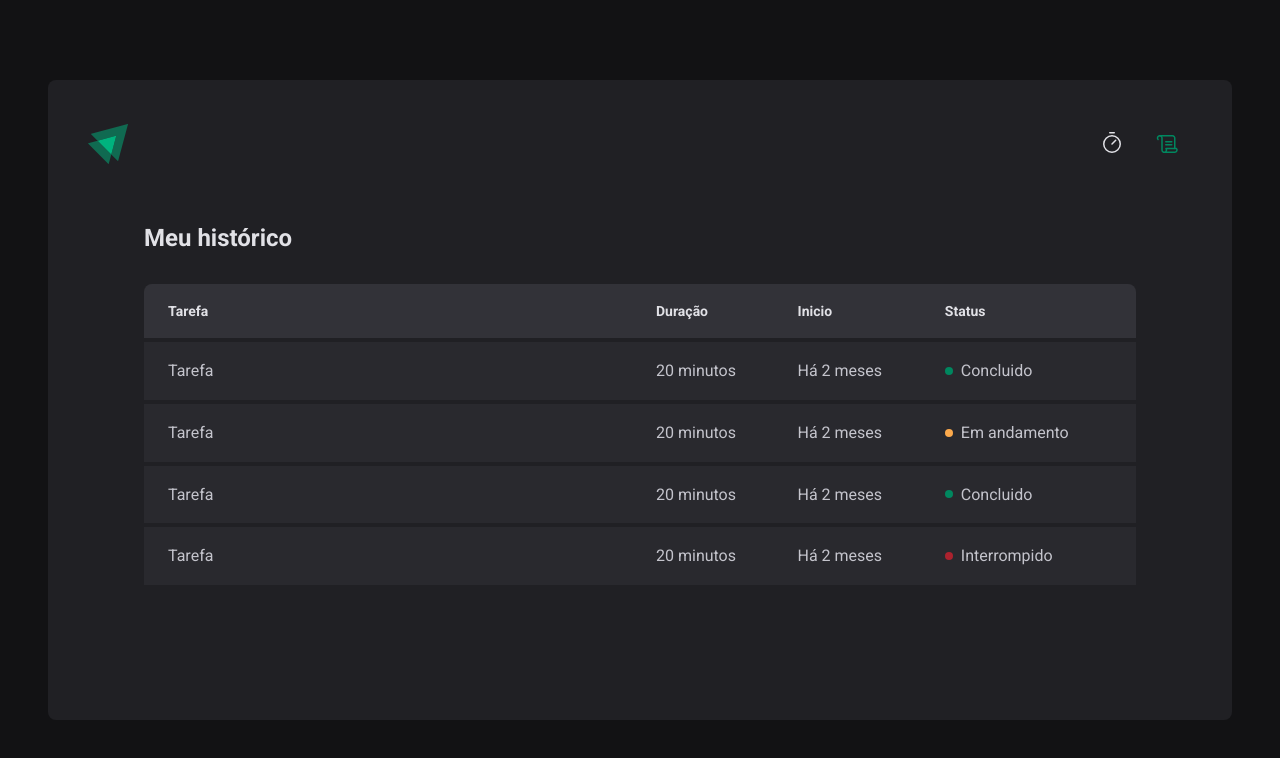
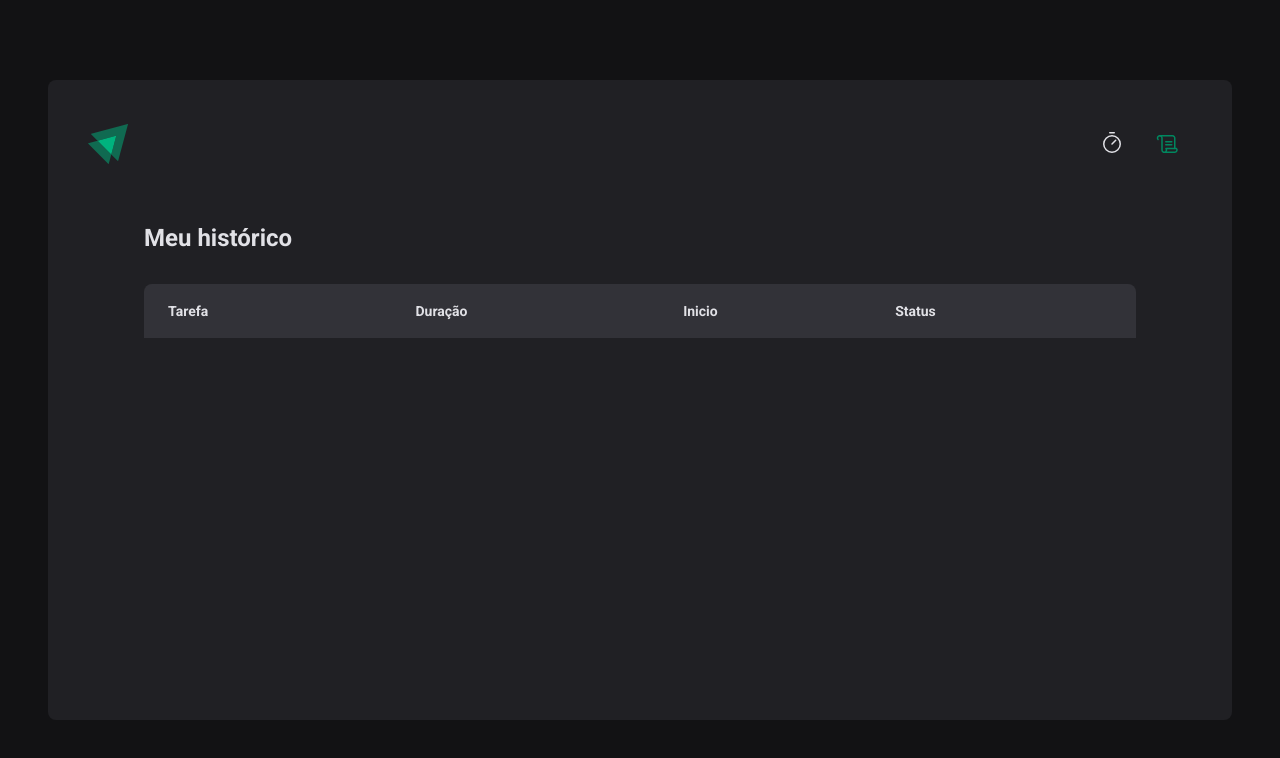
Before and after one commit to ahaavila/02-timer, a React (Vite) app: page /history in a window 1280 px wide. Shown: the top 758 px of the page. Built offline with nearby package versions, Linux system fonts and the light colour scheme.

Commit message:
feat: add useReducer

```diff
--- a/src/App.tsx
+++ b/src/App.tsx
@@ -2,7 +2,7 @@ import { ThemeProvider } from 'styled-components'
 import { BrowserRouter } from 'react-router-dom'
 
 import { Router } from './Router'
-
+import { CyclesContextProvider } from './contexts/CyclesContext'
 import { defaultTheme } from './styles/themes/default'
 import { GlobalStyle } from './styles/global'
 
@@ -10,7 +10,9 @@ export function App() {
   return (
     <ThemeProvider theme={defaultTheme}>
       <BrowserRouter>
-        <Router />
+        <CyclesContextProvider>
+          <Router />
+        </CyclesContextProvider>
       </BrowserRouter>
       <GlobalStyle />
     </ThemeProvider>
--- /dev/null
+++ b/src/contexts/CyclesContext.tsx
@@ -0,0 +1,98 @@
+import { ReactNode, createContext, useState, useReducer } from 'react'
+
+import { Cycle, cyclesReducer } from '../reducers/cycles'
+
+interface CreateCycleData {
+  task: string
+  minutesAmount: number
+}
+
+interface CyclesContextType {
+  cycles: Cycle[]
+  activeCycle: Cycle | undefined
+  activeCycleId: string | null
+  amountSecondsPassed: number
+  markCurrentCycleAsFinished: () => void
+  setSecondsPassed: (seconds: number) => void
+  createNewCycle: (data: CreateCycleData) => void
+  interruptCycle: () => void
+}
+
+export const CyclesContext = createContext({} as CyclesContextType)
+
+interface CyclesContextProviderProps {
+  children: ReactNode
+}
+
+export function CyclesContextProvider({
+  children,
+}: CyclesContextProviderProps) {
+  const [cyclesState, dispatch] = useReducer(cyclesReducer, {
+    cycles: [],
+    activeCycleId: null,
+  })
+
+  const [amountSecondsPassed, setAmountSecondsPassed] = useState(0)
+
+  const { cycles, activeCycleId } = cyclesState
+
+  const activeCycle = cycles.find((cycle) => cycle.id === activeCycleId)
+
+  function setSecondsPassed(seconds: number) {
+    setAmountSecondsPassed(seconds)
+  }
+
+  function markCurrentCycleAsFinished() {
+    dispatch({
+      type: 'MARK_CURRENT_CYCLE_AS_FINISHED',
+      payload: {
+        activeCycleId,
+      },
+    })
+  }
+
+  function createNewCycle(data: CreateCycleData) {
+    const id = String(new Date().getTime())
+
+    const newCycle: Cycle = {
+      id,
+      task: data.task,
+      minutesAmount: data.minutesAmount,
+      startDate: new Date(),
+    }
+
+    dispatch({
+      type: 'ADD_NEW_CYCLE',
+      payload: {
+        newCycle,
+      },
+    })
+    setAmountSecondsPassed(0)
+  }
+
+  function interruptCycle() {
+    dispatch({
+      type: 'INTERRUPT_CURRENT_CYCLE',
+      payload: {
+        activeCycleId,
+      },
+    })
+  }
+
+  return (
+    <CyclesContext.Provider
+      value={{
+        cycles,
+        activeCycle,
+        activeCycleId,
+        markCurrentCycleAsFinished,
+        amountSecondsPassed,
+        setSecondsPassed,
+        createNewCycle,
+        interruptCycle,
+      }}
+    >
+      {children}
+    </CyclesContext.Provider>
+  )
+}
--- a/src/pages/History/index.tsx
+++ b/src/pages/History/index.tsx
@@ -1,6 +1,13 @@
+import { useContext } from 'react'
+import { formatDistanceToNow } from 'date-fns'
+import ptBR from 'date-fns/locale/pt-BR'
+
 import { HistoryContainer, HistoryList, Status } from './styles'
+import { CyclesContext } from '../../contexts/CyclesContext'
 
 export function History() {
+  const { cycles } = useContext(CyclesContext)
+
   return (
     <HistoryContainer>
       <h1>Meu histórico</h1>
@@ -16,38 +23,29 @@ export function History() {
             </tr>
           </thead>
           <tbody>
-            <tr>
-              <td>Tarefa</td>
-              <td>20 minutos</td>
-              <td>Há 2 meses</td>
-              <td>
-                <Status statusColor="green">Concluido</Status>
-              </td>
-            </tr>
-            <tr>
-              <td>Tarefa</td>
-              <td>20 minutos</td>
-              <td>Há 2 meses</td>
-              <td>
-                <Status statusColor="yellow">Em andamento</Status>
-              </td>
-            </tr>
-            <tr>
-              <td>Tarefa</td>
-              <td>20 minutos</td>
-              <td>Há 2 meses</td>
-              <td>
-                <Status statusColor="green">Concluido</Status>
-              </td>
-            </tr>
-            <tr>
-              <td>Tarefa</td>
-              <td>20 minutos</td>
-              <td>Há 2 meses</td>
-              <td>
-                <Status statusColor="red">Interrompido</Status>
-              </td>
-            </tr>
+            {cycles.map((cycle) => (
+              <tr key={cycle.id}>
+                <td>{cycle.task}</td>
+                <td>{cycle.minutesAmount} minutos</td>
+                <td>
+                  {formatDistanceToNow(cycle.startDate, {
+                    addSuffix: true,
+                    locale: ptBR,
+                  })}
+                </td>
+                <td>
+                  {cycle.finishedDate && (
+                    <Status statusColor="green">Concluido</Status>
+                  )}
+                  {cycle.interruptedDate && (
+                    <Status statusColor="red">Interrompido</Status>
+                  )}
+                  {!cycle.finishedDate && !cycle.interruptedDate && (
+                    <Status statusColor="yellow">Em andamento</Status>
+                  )}
+                </td>
+              </tr>
+            ))}
           </tbody>
         </table>
       </HistoryList>
--- a/src/pages/Home/components/Countdown/index.tsx
+++ b/src/pages/Home/components/Countdown/index.tsx
@@ -1,8 +1,9 @@
 import { useContext, useEffect } from 'react'
 import { differenceInSeconds } from 'date-fns'
 
-import { CyclesContext } from '../..'
 import { CountdownContainer, Separator } from './styles'
+
+import { CyclesContext } from '../../../../contexts/CyclesContext'
 
 export function Countdown() {
   const {
--- a/src/pages/Home/components/NewCycleForm/index.tsx
+++ b/src/pages/Home/components/NewCycleForm/index.tsx
@@ -1,8 +1,9 @@
 import { useContext } from 'react'
 import { useFormContext } from 'react-hook-form'
 
-import { CyclesContext } from '../..'
 import { FormContainer, MinutesAmountInput, TaskInput } from './styles'
+
+import { CyclesContext } from '../../../../contexts/CyclesContext'
 
 export function NewCycleForm() {
   const { activeCycle } = useContext(CyclesContext)
--- a/src/pages/Home/index.tsx
+++ b/src/pages/Home/index.tsx
@@ -2,24 +2,17 @@ import { HandPalm, Play } from 'phosphor-react'
 import { FormProvider, useForm } from 'react-hook-form'
 import { zodResolver } from '@hookform/resolvers/zod'
 import * as zod from 'zod'
-import { createContext, useState } from 'react'
+import { useContext } from 'react'
 
-import { NewCycleForm } from './components/NewCycleForm'
-import { Countdown } from './components/Countdown'
 import {
   HomeContainer,
   StartCountdownButton,
   StopCountdownButton,
 } from './styles'
 
-interface Cycle {
-  id: string
-  task: string
-  minutesAmount: number
-  startDate: Date
-  interruptedDate?: Date
-  finishedDate?: Date
-}
+import { NewCycleForm } from './components/NewCycleForm'
+import { Countdown } from './components/Countdown'
+import { CyclesContext } from '../../contexts/CyclesContext'
 
 const newCycleFormValidationSchema = zod.object({
   task: zod.string().min(1, 'Informe a tarefa'),
@@ -31,20 +24,9 @@ const newCycleFormValidationSchema = zod.object({
 
 type NewCycleFormData = zod.infer<typeof newCycleFormValidationSchema>
 
-interface CyclesContextType {
-  activeCycle: Cycle | undefined
-  activeCycleId: string | null
-  amountSecondsPassed: number
-  markCurrentCycleAsFinished: () => void
-  setSecondsPassed: (seconds: number) => void
-}
-
-export const CyclesContext = createContext({} as CyclesContextType)
-
 export function Home() {
-  const [cycles, setCycles] = useState<Cycle[]>([])
-  const [activeCycleId, setActiveCycleId] = useState<string | null>(null)
-  const [amountSecondsPassed, setAmountSecondsPassed] = useState(0)
+  const { createNewCycle, interruptCycle, activeCycle } =
+    useContext(CyclesContext)
 
   const newCycleForm = useForm<NewCycleFormData>({
     resolver: zodResolver(newCycleFormValidationSchema),
@@ -54,80 +36,26 @@ export function Home() {
     },
   })
 
-  const activeCycle = cycles.find((cycle) => cycle.id === activeCycleId)
+  const { handleSubmit, watch, reset } = newCycleForm
 
-  function setSecondsPassed(seconds: number) {
-    setAmountSecondsPassed(seconds)
-  }
-
-  function markCurrentCycleAsFinished() {
-    setCycles((state) =>
-      state.map((cycle) => {
-        if (cycle.id === activeCycleId) {
-          return { ...cycle, finishedDate: new Date() }
-        } else {
-          return cycle
-        }
-      }),
-    )
-  }
-
-  function handleCreateNewCycle(data: NewCycleFormData) {
-    const id = String(new Date().getTime())
-
-    const newCycle: Cycle = {
-      id,
-      task: data.task,
-      minutesAmount: data.minutesAmount,
-      startDate: new Date(),
-    }
-
-    setCycles((state) => [...state, newCycle])
-    setActiveCycleId(id)
-    setAmountSecondsPassed(0)
-
+  function handleCreateNewCicle(data: NewCycleFormData) {
+    createNewCycle(data)
     reset()
   }
-
-  function handleInterruptCycle() {
-    setCycles((state) =>
-      state.map((cycle) => {
-        if (cycle.id === activeCycleId) {
-          return { ...cycle, interruptedDate: new Date() }
-        } else {
-          return cycle
-        }
-      }),
-    )
-
-    setActiveCycleId(null)
-  }
-
-  const { handleSubmit, watch, reset } = newCycleForm
 
   const task = watch('task')
   const isSubmitDisabled = !task
 
   return (
     <HomeContainer>
-      <form onSubmit={handleSubmit(handleCreateNewCycle)} action="">
-        <CyclesContext.Provider
-          value={{
-            activeCycle,
-            activeCycleId,
-            markCurrentCycleAsFinished,
-            amountSecondsPassed,
-            setSecondsPassed,
-          }}
-        >
-          <FormProvider {...newCycleForm}>
-            <NewCycleForm />
-          </FormProvider>
-          <Countdown />
-        </CyclesContext.Provider>
+      <form onSubmit={handleSubmit(handleCreateNewCicle)} action="">
+        <FormProvider {...newCycleForm}>
+          <NewCycleForm />
+        </FormProvider>
+        <Countdown />
 
         {activeCycle ? (
-          <StopCountdownButton type="button" onClick={handleInterruptCycle}>
+          <StopCountdownButton type="button" onClick={interruptCycle}>
             <HandPalm size={24} /> Interromper
           </StopCountdownButton>
         ) : (
--- /dev/null
+++ b/src/reducers/cycles.ts
@@ -0,0 +1,50 @@
+export interface Cycle {
+  id: string
+  task: string
+  minutesAmount: number
+  startDate: Date
+  interruptedDate?: Date
+  finishedDate?: Date
+}
+
+interface CyclesState {
+  cycles: Cycle[]
+  activeCycleId: string | null
+}
+
+export function cyclesReducer(state: CyclesState, action: any) {
+  switch (action.type) {
+    case 'ADD_NEW_CYCLE':
+      return {
+        ...state,
+        cycles: [...state.cycles, action.payload.newCycle],
+        activeCycleId: action.payload.newCycle.id,
+      }
+    case 'INTERRUPT_CURRENT_CYCLE':
+      return {
+        ...state,
+        cycles: state.cycles.map((cycle) => {
+          if (cycle.id === state.activeCycleId) {
+            return { ...cycle, interruptedDate: new Date() }
+          } else {
+            return cycle
+          }
+        }),
+        activeCycleId: null,
+      }
+    case 'MARK_CURRENT_CYCLE_AS_FINISHED':
+      return {
+        ...state,
+        cycles: state.cycles.map((cycle) => {
+          if (cycle.id === state.activeCycleId) {
+            return { ...cycle, finishedDate: new Date() }
+          } else {
+            return cycle
+          }
+        }),
+        activeCycleId: null,
+      }
+    default:
+      return state
+  }
+}
```
